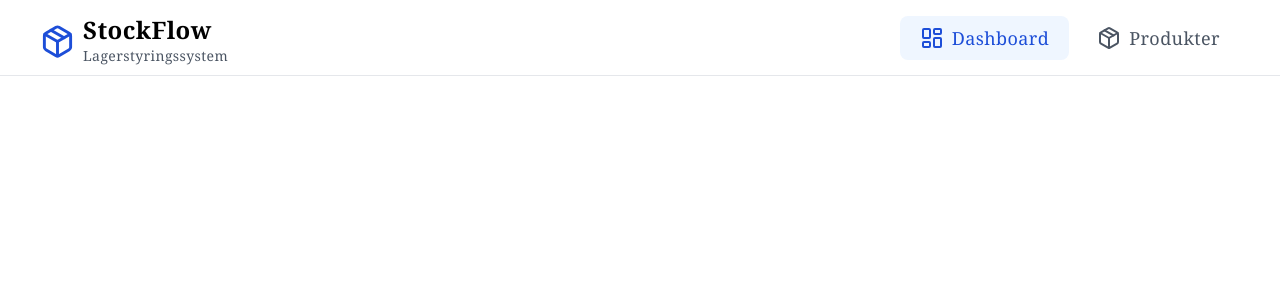
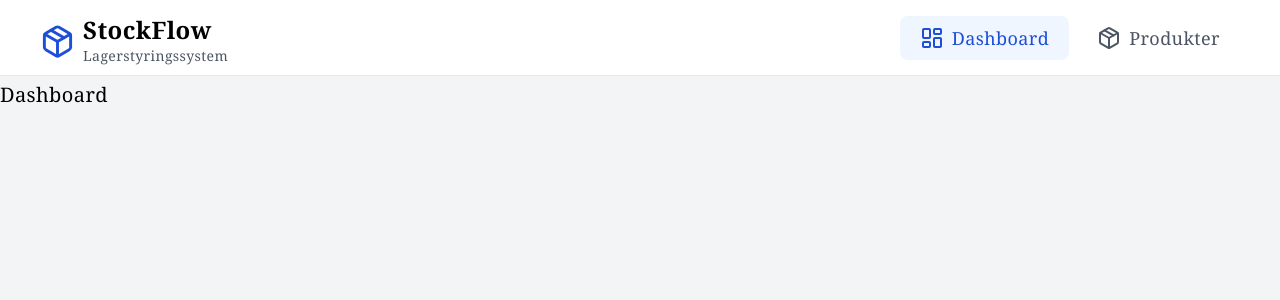
Before and after one commit to andr9528/Specialisterne-Inventory, a React (Vite) app in the folder Frontend/: page / in a window 1280 px wide. Shown: the top 300 px of the page. Built offline with nearby package versions, Linux system fonts and the light colour scheme.

Commit message:
added DashboardPage and PrdouctPage with simple nav

```diff
--- a/Frontend/src/app/router.tsx
+++ b/Frontend/src/app/router.tsx
@@ -1,13 +1,15 @@
 import { createBrowserRouter, Navigate } from "react-router-dom";
 import { LayoutDashboard, Package } from 'lucide-react';
 import Layout from "./Layout";
+import DashboardPage from "../features/dashboard/pages/DashboardPage";
+import ProductsPage from "../features/products/pages/ProductsPage";
 
 export const router = createBrowserRouter([
     {
         element: <Layout />,
         children: [
-            { path: "/", element: <></>, handle: { label: "Dashboard", icon: LayoutDashboard } },
-            { path: "/products", element: <></>, handle: { label: "Produkter", icon: Package } },
+            { path: "/", element: <DashboardPage />, handle: { label: "Dashboard", icon: LayoutDashboard } },
+            { path: "/products", element: <ProductsPage />, handle: { label: "Produkter", icon: Package } },
             { path: "*", element: <Navigate to="/" replace /> },
         ]
     }
--- /dev/null
+++ b/Frontend/src/features/dashboard/pages/DashboardPage.tsx
@@ -0,0 +1,11 @@
+
+const DashboardPage = () => {
+
+    return (
+        <div className="pt-20 min-h-screen">
+            <h2>Dashboard</h2>
+        </div>
+    )
+}
+
+export default DashboardPage;
--- /dev/null
+++ b/Frontend/src/features/products/pages/ProductsPage.tsx
@@ -0,0 +1,11 @@
+
+const ProductsPage = () => {
+
+    return (
+        <div className="pt-20 min-h-screen">
+            <h2>Products</h2>
+        </div>
+    )
+}
+
+export default ProductsPage;
--- a/Frontend/src/shared/components/TopNav.tsx
+++ b/Frontend/src/shared/components/TopNav.tsx
@@ -32,8 +32,8 @@ const TopNav = () => {
 
     return (
         <nav className={`fixed top-0 left-0 right-0 z-50 text-lg bg-white`}>
-            <div className="w-full mx-auto px-10 mt-4 border-b border-gray-200">
-                <div className="flex justify-between gap-5 mb-2">
+            <div className="w-full h-15 mx-auto px-10 mt-4 border-b border-gray-200">
+                <div className="flex justify-between gap-5">
 
                     <div className="flex flex-row gap-2 items-center">
                         <Package size="35" className="text-primary"/>
```
